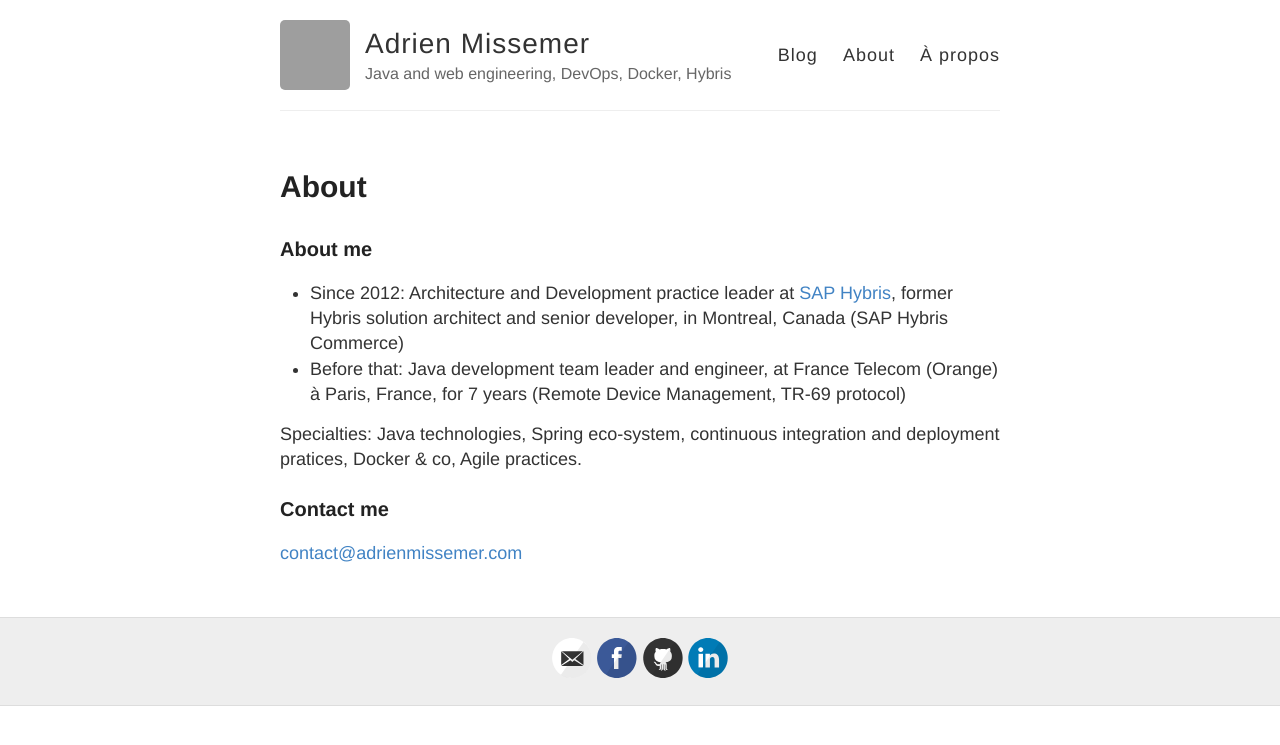
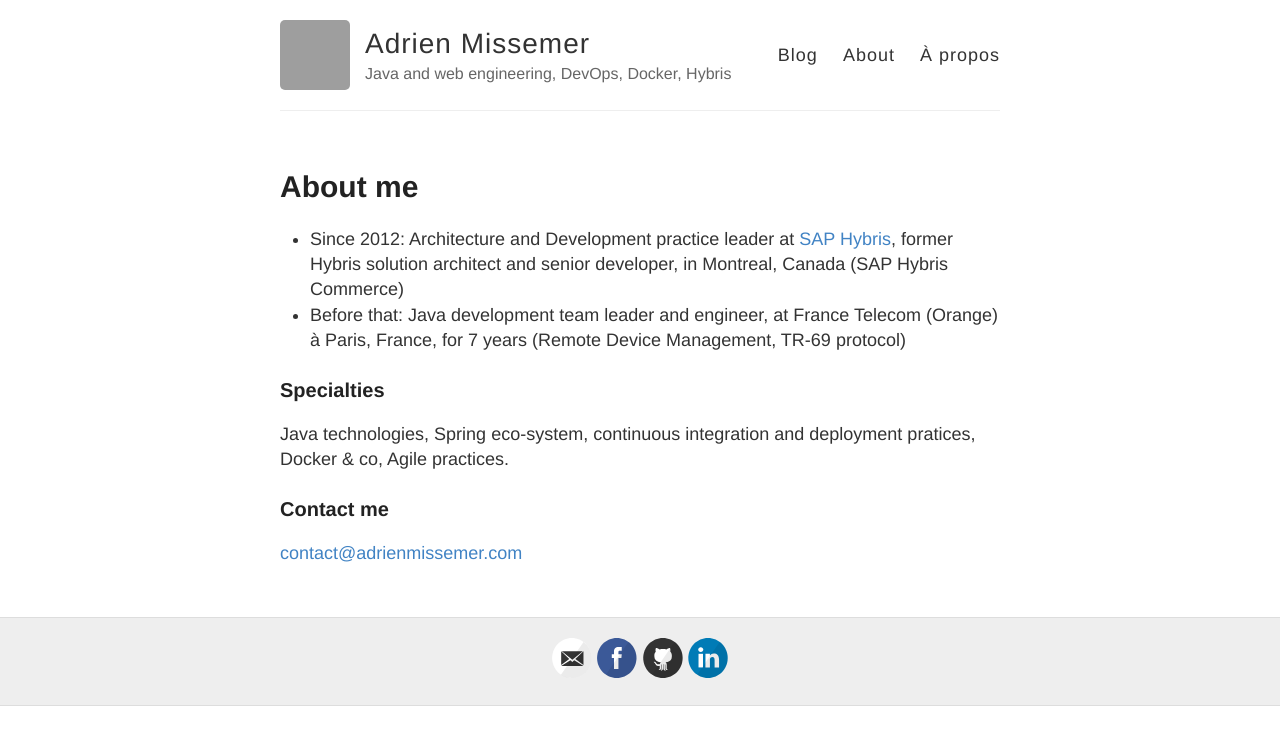
Before and after one commit to amissemer/adrienmissemer.com, a Jekyll site: the page built from about.md, in a window 1280 px wide. Shown: the top 745 px of the page. Built offline with Jekyll 4.4.1, drawn with Linux system fonts in a browser that asks for light colours; grey boxes are pictures that could not be loaded.

Commit message:
Updated about.md

```diff
--- a/about.md
+++ b/about.md
@@ -1,15 +1,15 @@
 ---
 layout: page
-title: About
+title: About me
 permalink: /about/
 published: true
 ---
-### About me
-
 * Since 2012: Architecture and Development practice leader at [SAP Hybris](http://www.hybris.com/), former Hybris solution architect and senior developer, in Montreal, Canada (SAP Hybris Commerce)
 * Before that: Java development team leader and engineer, at France Telecom (Orange) à Paris, France, for 7 years (Remote Device Management, TR-69 protocol)
 
-Specialties: Java technologies, Spring eco-system, continuous integration and deployment pratices, Docker & co, Agile practices.
+### Specialties
+
+Java technologies, Spring eco-system, continuous integration and deployment pratices, Docker & co, Agile practices.
 
 ### Contact me
 
```
